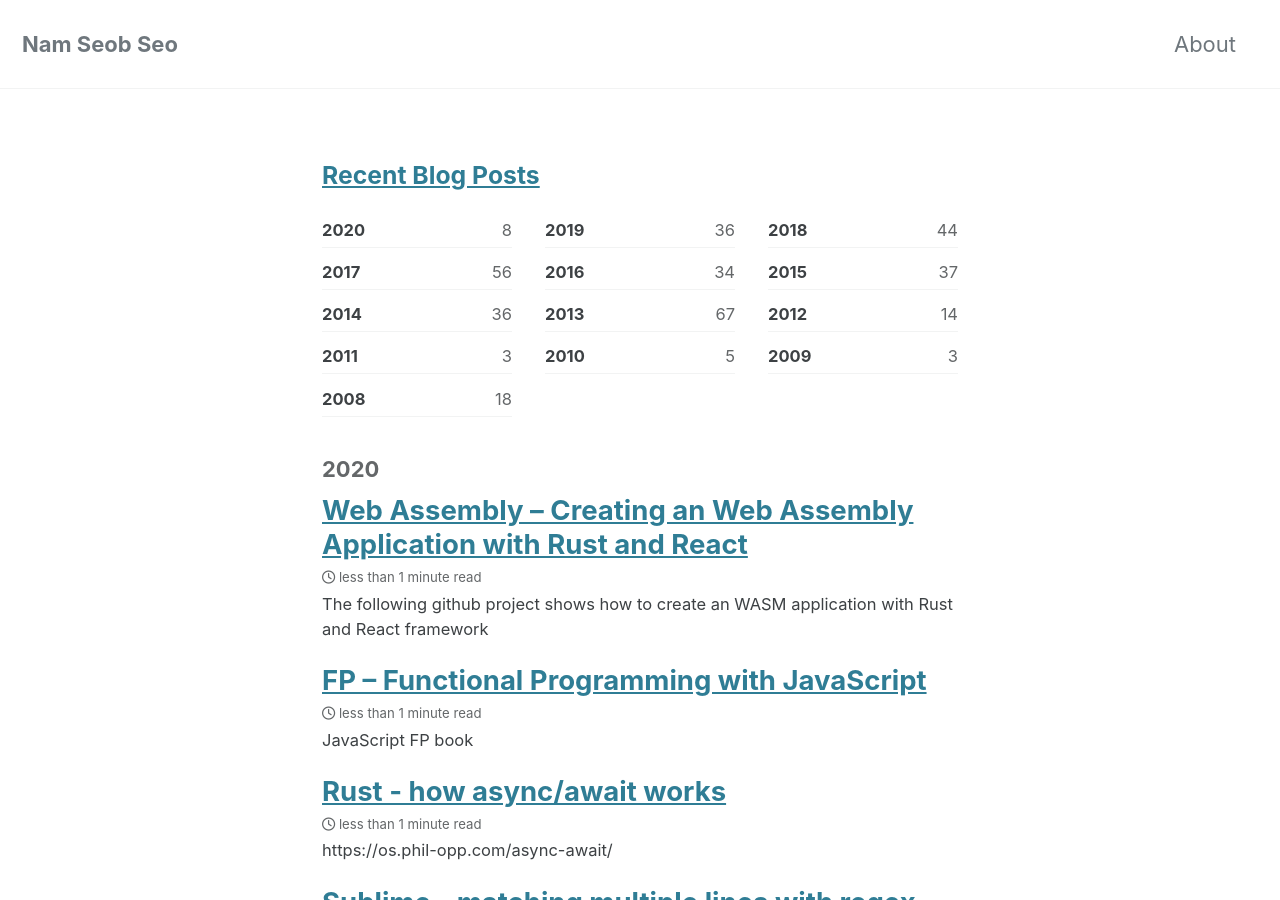
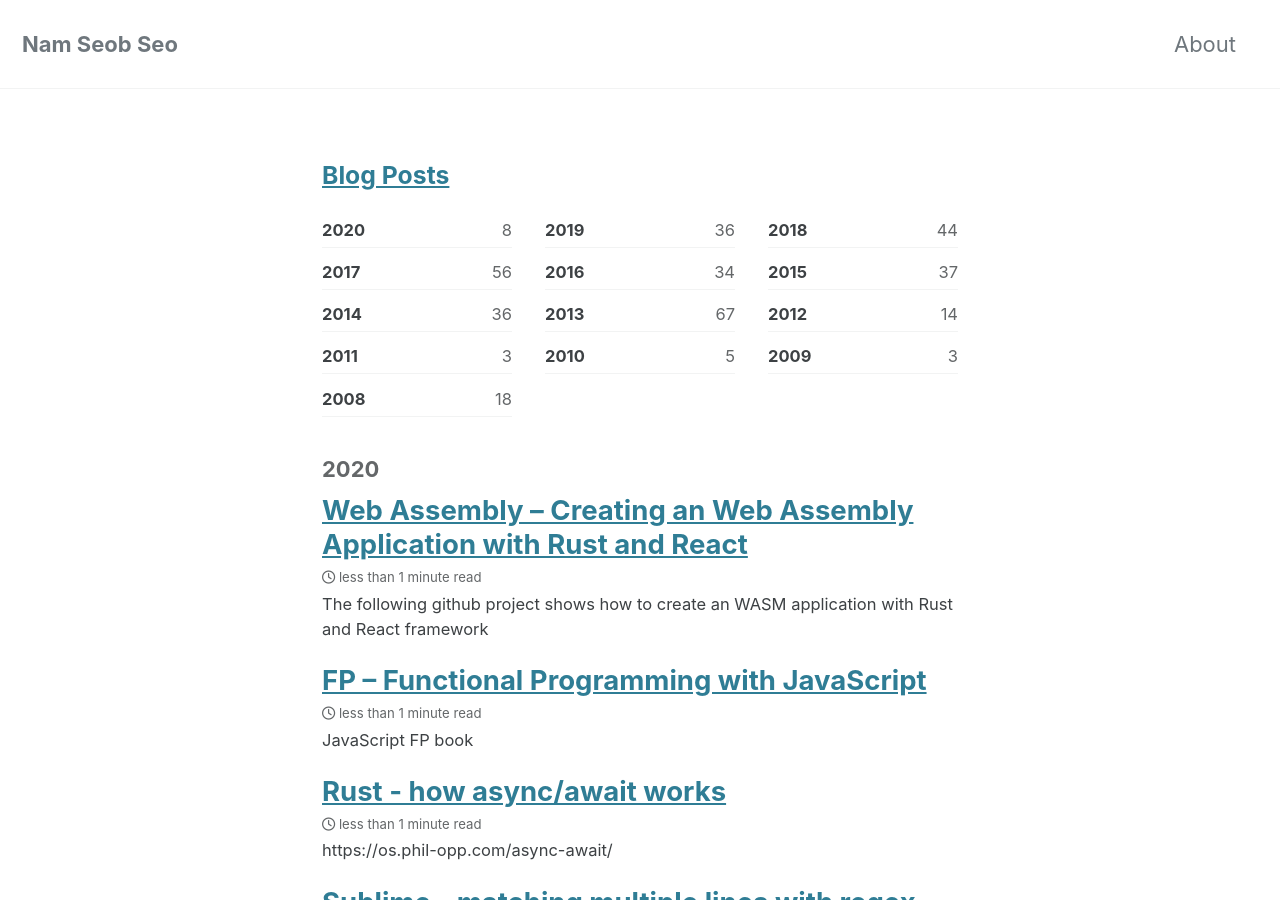
Before and after one commit to nsclass/nsclass.github.io, a Jekyll site: the page built from index.md, in a window 1280 px wide and 900 px high. Built offline with Jekyll 4.4.1, drawn with Linux system fonts in a browser that asks for light colours; cached includes are drawn as plain includes; nearby versions of some CDN libraries.

Commit message:
main index

```diff
--- a/index.md
+++ b/index.md
@@ -3,5 +3,5 @@
 ---
 
 <h3>
-  <a href="/posts">Recent Blog Posts</a>
+  <a href="/posts">Blog Posts</a>
 </h3>
```
